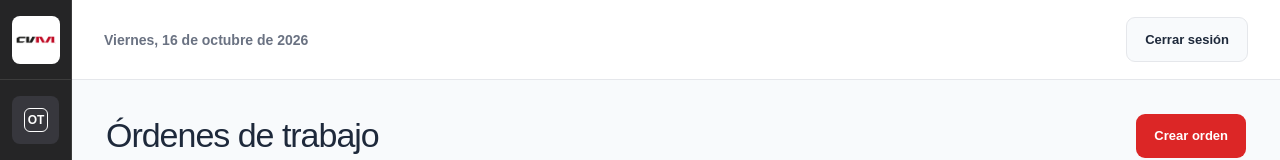
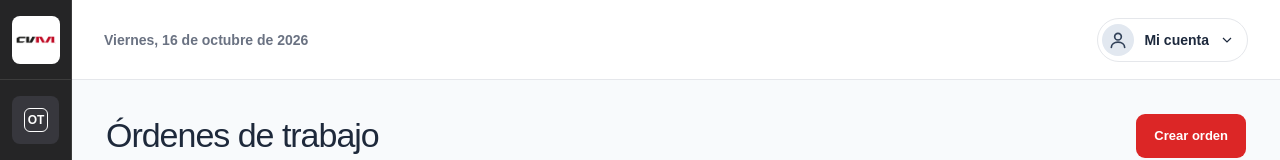
Before and after one commit to anterg-labs/sotra-frontend, a Next.js app: page /ordenes-trabajo in a window 1280 px wide. Shown: the top 160 px of the page. Built offline with nearby package versions, Linux system fonts and the light colour scheme; no server answers.

Commit message:
feat(login): agregar menú de usuario con ícono y opción de cerrar sesión

```diff
--- a/src/componentes/estructura-aplicacion.tsx
+++ b/src/componentes/estructura-aplicacion.tsx
@@ -5,6 +5,7 @@ import Image from "next/image";
 import { usePathname, useRouter } from "next/navigation";
 import { useEffect, useState } from "react";
 import { cerrarSesion, obtenerUsuarioEnSesion } from "@/servicios/servicio-sesion";
+import { MenuUsuario } from "@/componentes/menu-usuario";
 import { obtenerVersionSistema } from "@/servicios/servicio-version";
 import versionFrontend from "../../version.json";
 
@@ -59,16 +60,6 @@ export function EstructuraAplicacion(props: EstructuraAplicacionProps) {
   if (usuarioEnSesion !== null) {
     textoUsuario = usuarioEnSesion.nombre + " " + usuarioEnSesion.apellido;
   }
-
-  const botonCerrarSesion = (
-    <button
-      className="secondary-button disabled:cursor-not-allowed disabled:opacity-50"
-      onClick={salirDeLaSesion}
-      type="button"
-    >
-      Cerrar sesión
-    </button>
-  );
 
   if (rutaActual === "/login" || rutaActual.startsWith("/login/")) {
     return <>{children}</>;
@@ -173,7 +164,7 @@ export function EstructuraAplicacion(props: EstructuraAplicacionProps) {
           <div className="flex-1 text-sm font-semibold text-gray-500 first-letter:uppercase" suppressHydrationWarning>
             {fechaActual}
           </div>
-          {botonCerrarSesion}
+          <MenuUsuario alCerrarSesion={salirDeLaSesion} usuario={usuarioEnSesion} />
         </header>
         <div className="flex-1 pb-24 md:pb-16">{children}</div>
         <footer className="fixed bottom-0 left-0 right-0 z-20 flex min-h-16 flex-col items-center justify-center gap-1 bg-black px-4 py-2 text-center text-xs font-bold text-gray-300 md:left-[72px] md:min-h-14 md:flex-row md:justify-between md:px-8 md:text-sm">
--- a/src/componentes/iconos.tsx
+++ b/src/componentes/iconos.tsx
@@ -48,3 +48,22 @@ export function IconoReactivar() {
     </svg>
   );
 }
+
+export function IconoUsuario() {
+  return (
+    <svg aria-hidden="true" fill="none" height="20" stroke="currentColor" strokeLinecap="round" strokeLinejoin="round" strokeWidth="2" viewBox="0 0 24 24" width="20">
+      <circle cx="12" cy="8" r="4" />
+      <path d="M4 21c0-4 3.6-6.5 8-6.5s8 2.5 8 6.5" />
+    </svg>
+  );
+}
+
+export function IconoSalir() {
+  return (
+    <svg aria-hidden="true" fill="none" height="18" stroke="currentColor" strokeLinecap="round" strokeLinejoin="round" strokeWidth="2" viewBox="0 0 24 24" width="18">
+      <path d="M9 21H5a2 2 0 0 1-2-2V5a2 2 0 0 1 2-2h4" />
+      <path d="m16 17 5-5-5-5" />
+      <path d="M21 12H9" />
+    </svg>
+  );
+}
--- /dev/null
+++ b/src/componentes/menu-usuario.tsx
@@ -0,0 +1,119 @@
+"use client";
+
+import { useEffect, useId, useRef, useState } from "react";
+import { IconoSalir, IconoUsuario } from "@/componentes/iconos";
+import type { UsuarioEnSesion } from "@/tipos/sesion";
+
+type MenuUsuarioProps = {
+  usuario: UsuarioEnSesion | null;
+  alCerrarSesion: () => Promise<void>;
+};
+
+export function MenuUsuario({ usuario, alCerrarSesion }: MenuUsuarioProps) {
+  const [estaAbierto, setEstaAbierto] = useState(false);
+  const [estaCerrando, setEstaCerrando] = useState(false);
+  const [hayError, setHayError] = useState(false);
+  const referencia = useRef<HTMLDivElement>(null);
+  const referenciaBoton = useRef<HTMLButtonElement>(null);
+  const idPanel = useId();
+  const nombre = usuario ? `${usuario.nombre} ${usuario.apellido}`.trim() : "Usuario no logueado";
+  const iniciales = usuario
+    ? `${usuario.nombre.trim().charAt(0)}${usuario.apellido.trim().charAt(0)}`.toLocaleUpperCase("es")
+    : null;
+
+  useEffect(() => {
+    if (!estaAbierto) return;
+    function cerrarDesdeFuera(evento: PointerEvent) {
+      if (evento.target instanceof Node && !referencia.current?.contains(evento.target)) setEstaAbierto(false);
+    }
+    function cerrarConEscape(evento: KeyboardEvent) {
+      if (evento.key !== "Escape") return;
+      setEstaAbierto(false);
+      referenciaBoton.current?.focus();
+    }
+    document.addEventListener("pointerdown", cerrarDesdeFuera);
+    document.addEventListener("keydown", cerrarConEscape);
+    return () => {
+      document.removeEventListener("pointerdown", cerrarDesdeFuera);
+      document.removeEventListener("keydown", cerrarConEscape);
+    };
+  }, [estaAbierto]);
+
+  async function salir() {
+    if (estaCerrando) return;
+    setEstaCerrando(true);
+    setHayError(false);
+    try {
+      await alCerrarSesion();
+      setEstaAbierto(false);
+    } catch {
+      setHayError(true);
+    } finally {
+      setEstaCerrando(false);
+    }
+  }
+
+  return (
+    <div
+      className="relative ml-auto min-w-0"
+      onBlur={(evento) => {
+        if (!evento.currentTarget.contains(evento.relatedTarget)) setEstaAbierto(false);
+      }}
+      ref={referencia}
+    >
+      <button
+        aria-controls={idPanel}
+        aria-expanded={estaAbierto}
+        aria-label={`Menú de usuario: ${nombre}`}
+        className="flex min-h-11 max-w-70 items-center gap-2.5 rounded-full border border-gray-200 bg-white py-1 pl-1 pr-3 text-slate-800 hover:border-slate-400 hover:bg-slate-50 aria-expanded:border-slate-400 aria-expanded:bg-slate-50"
+        onClick={() => setEstaAbierto((actual) => !actual)}
+        ref={referenciaBoton}
+        type="button"
+      >
+        <span
+          aria-hidden="true"
+          className="inline-flex size-8 shrink-0 items-center justify-center rounded-full bg-slate-200 text-xs font-semibold text-slate-700"
+        >
+          {iniciales || <IconoUsuario />}
+        </span>
+        <span className="hidden truncate text-sm font-semibold sm:block">{usuario ? nombre : "Mi cuenta"}</span>
+        <svg
+          aria-hidden="true"
+          className={"shrink-0 " + (estaAbierto ? "rotate-180" : "")}
+          fill="none"
+          height="16"
+          stroke="currentColor"
+          strokeWidth="1.8"
+          viewBox="0 0 24 24"
+          width="16"
+        >
+          <path d="m6 9 6 6 6-6" />
+        </svg>
+      </button>
+      <div
+        className="absolute right-0 top-[calc(100%+10px)] z-40 w-70 max-w-[calc(100vw-32px)] rounded-xl border border-gray-200 bg-white p-1.5 shadow-xl"
+        hidden={!estaAbierto}
+        id={idPanel}
+      >
+        <div className="grid gap-1.5 border-b border-gray-200 p-3 wrap-anywhere">
+          <span className="text-[11px] text-slate-500">Cuenta de usuario</span>
+          <strong className="text-sm font-semibold text-slate-800">{nombre}</strong>
+        </div>
+        <button
+          className="mt-1.5 flex min-h-11 w-full items-center gap-2.5 rounded-lg px-3 py-2.5 text-left text-sm text-slate-800 hover:bg-slate-100 disabled:cursor-not-allowed disabled:opacity-50"
+          disabled={estaCerrando}
+          onClick={salir}
+          type="button"
+        >
+          <IconoSalir />
+          {estaCerrando ? "Cerrando sesión…" : "Cerrar sesión"}
+        </button>
+        {hayError ? (
+          <p className="mx-3 my-1.5 text-xs text-red-700" role="alert">
+            No se pudo cerrar la sesión. Intenta nuevamente.
+          </p>
+        ) : null}
+      </div>
+    </div>
+  );
+}
```
Also changed, not shown: 1 other file (tests, documents, lock files or other folders).
